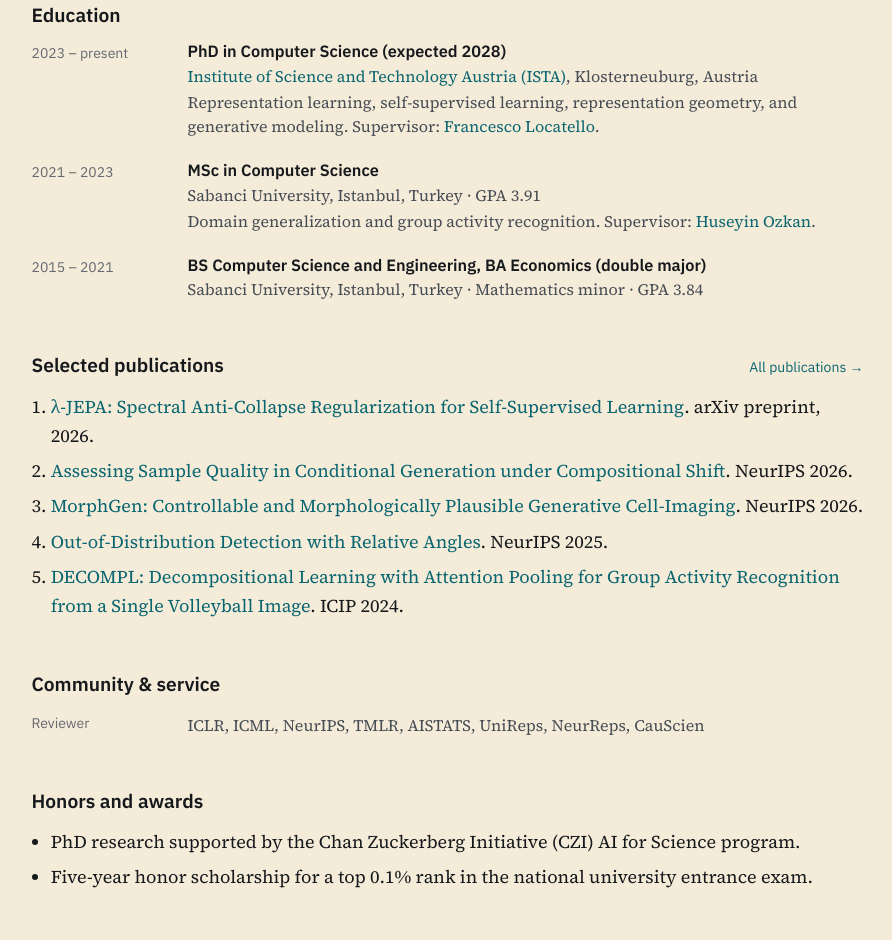
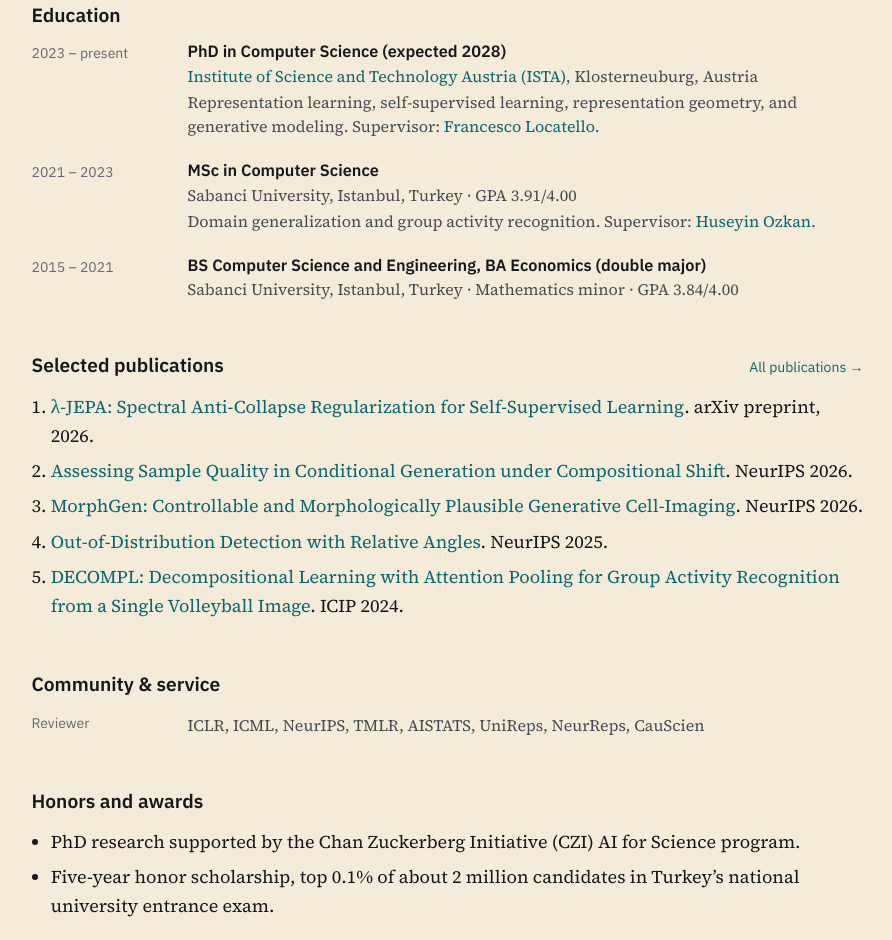
Before and after one commit to berkerdemirel/berkerdemirel.github.io, a plain HTML site: page cv/index.html in a window 1280 px wide. Shown: the part 540-1480 px from the top of the page, without its empty margins (185-1077 px from the left). Drawn offline with Linux system fonts and the light colour scheme.

Commit message:
Update CV PDF: Scholar in header, tighter section spacing, GPA and wording edits
Co-Authored-By: Claude Fable 5.1 <noreply@anthropic.com>

```diff
--- a/cv/index.html
+++ b/cv/index.html
@@ -76,13 +76,13 @@
         <dt>2021 – 2023</dt>
         <dd>
           <h3>MSc in Computer Science</h3>
-          <p>Sabanci University, Istanbul, Turkey · GPA 3.91</p>
+          <p>Sabanci University, Istanbul, Turkey · GPA 3.91/4.00</p>
           <p>Domain generalization and group activity recognition. Supervisor: <a href="https://fens.sabanciuniv.edu/tr/faculty-members/detail/3026">Huseyin Ozkan</a>.</p>
         </dd>
         <dt>2015 – 2021</dt>
         <dd>
           <h3>BS Computer Science and Engineering, BA Economics (double major)</h3>
-          <p>Sabanci University, Istanbul, Turkey · Mathematics minor · GPA 3.84</p>
+          <p>Sabanci University, Istanbul, Turkey · Mathematics minor · GPA 3.84/4.00</p>
         </dd>
       </dl>
     </section>
@@ -113,7 +113,7 @@
       <h2 class="label" id="cv-honors">Honors and awards</h2>
       <ul class="plain-list">
         <li>PhD research supported by the Chan Zuckerberg Initiative (CZI) AI for Science program.</li>
-        <li>Five-year honor scholarship for a top 0.1% rank in the national university entrance exam.</li>
+        <li>Five-year honor scholarship, top 0.1% of about 2 million candidates in Turkey’s national university entrance exam.</li>
       </ul>
     </section>
   </main>
```
Also changed, not shown: 1 other file.
